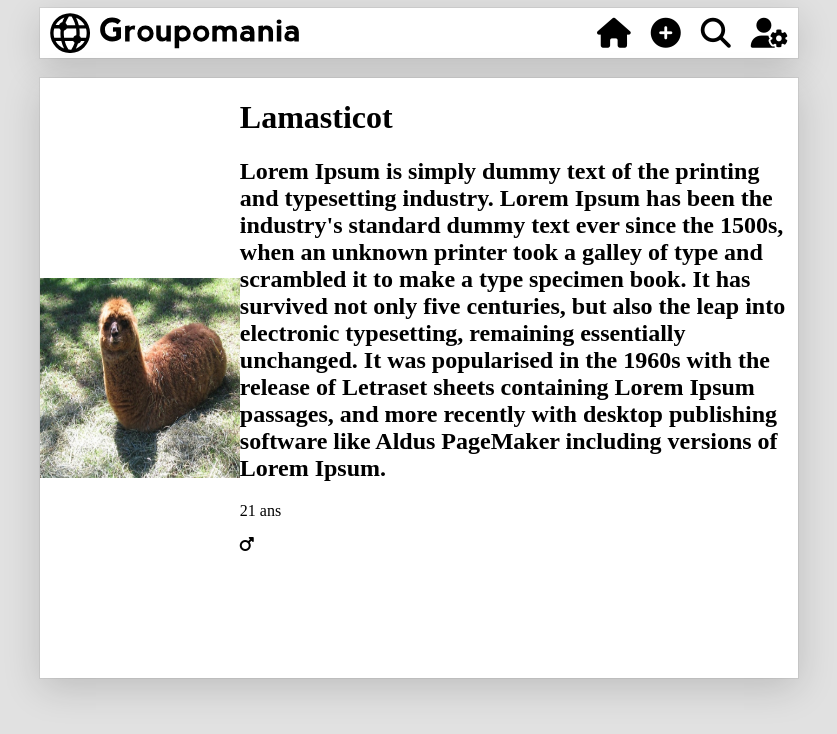
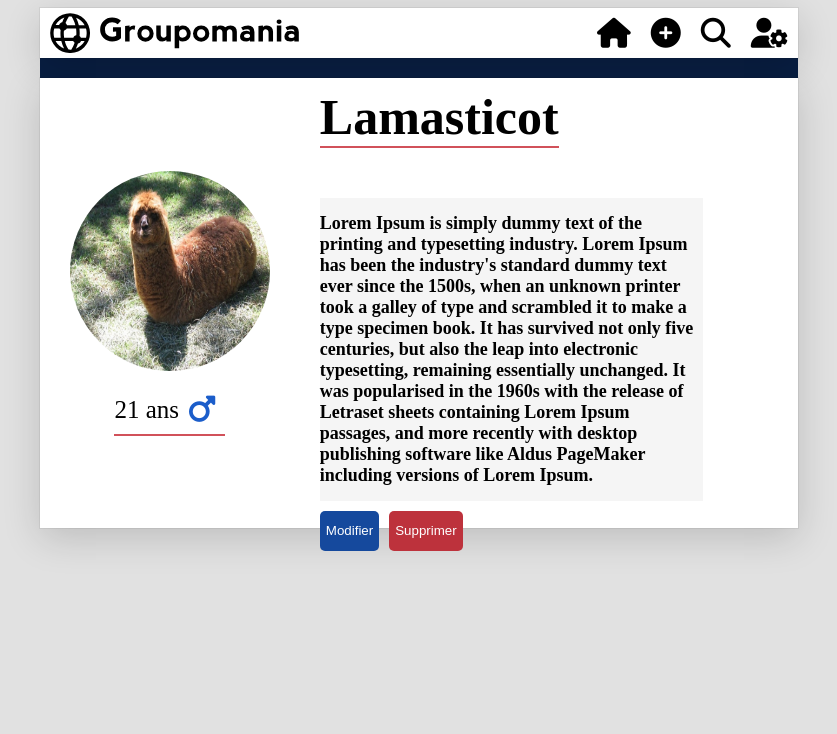
Before and after one commit to Salim-camara/CamaraMohamedSalim_7_15092021, a React (Create React App) app in the folder front-end/: page / in a window 1280 px wide. Shown: the top 734 px of the page, without its empty margins (221-1058 px from the left). Built offline with nearby package versions, Linux system fonts and the light colour scheme.

Commit message:
Ajout de la page de profil user

```diff
--- a/front-end/src/HOME/Pages/setting.js
+++ b/front-end/src/HOME/Pages/setting.js
@@ -14,20 +14,24 @@ const Setting = () => {
                 {/* partie PdP */}
                 <div className="left">
                     <img src={ PdP } className="left--pdp" />
+                    <div className="left__age">
+                        <p className="left__age--p">21 ans</p>
+                        <i class="fas fa-mars left__age--icon"></i>
+                    </div>
                 </div>
 
                 {/* Partie description */}
                 <div className="right">
 
                     <div className="right__title">
-                        <h1>Lamasticot</h1>
+                        <h1 className="right__title--h1">Lamasticot</h1>
                     </div>
                     <div className="right__bio">
                         <h2>Lorem Ipsum is simply dummy text of the printing and typesetting industry. Lorem Ipsum has been the industry's standard dummy text ever since the 1500s, when an unknown printer took a galley of type and scrambled it to make a type specimen book. It has survived not only five centuries, but also the leap into electronic typesetting, remaining essentially unchanged. It was popularised in the 1960s with the release of Letraset sheets containing Lorem Ipsum passages, and more recently with desktop publishing software like Aldus PageMaker including versions of Lorem Ipsum.</h2>
                     </div>
-                    <div className="right__age">
-                        <p>21 ans</p>
-                        <i class="fas fa-mars"></i>
+                    <div className="right__button">
+                        <button className="right__button--modify button">Modifier</button>
+                        <button className="right__button--delete button">Supprimer</button>
                     </div>
 
                 </div>
--- a/front-end/src/HOME/Styles/pages/_setting.scss
+++ b/front-end/src/HOME/Styles/pages/_setting.scss
@@ -1,24 +1,97 @@
-.set {
+.set{
+    background-color: $primary-color;
+    width: 100%;
 }
-
 .container {
     @include dsf();
     background-color: white;
     box-shadow: $box-shadow;
-    height: 600px;
     width: 100%;
+    height: 450px;
     margin-top: 20px;
 }
 
 // partie PDP
 .left {
-    @include dsf();
-    align-items: center;
+    @include dsc(center);
     height: 100%;
+    margin-left: 30px;
 
     &--pdp {
         height: 200px;
         width: 200px;
+        border-radius: 50% 50%;
+    }
+
+    &__age {
+        @include dsf();
+        align-items: flex-end;
+        border-bottom: 2px solid $secondary-color;
+
+        &--p {
+            font-size: 25px;
+            margin-bottom: 10px;
+        }
+        &--icon {
+            font-size: 30px;
+            color: lighten($primary-color, 30%);
+            margin: 10px
+        }
     }
 
 }
+
+// Partie biographie
+.right {
+    @include dsc();
+    align-items: flex-start;
+    height: 100%;
+    margin: 10px 0 0 50px;
+
+    &__title {
+        font-size: 25px;
+        border-bottom: 2px solid $secondary-color;
+        margin-bottom: 50px;
+
+        &--h1 {
+            margin: 0;
+        }
+    }
+    &__bio {
+        width: 80%;
+        font-size: 12px;
+        background-color: lighten($tertiary-color, 28%);
+    }
+
+    &__button {
+
+        &--modify {
+            color: white;
+            background-color: lighten($primary-color, 20%);
+            border: none;
+            border-radius: 5px 5px 5px 5px;
+
+            &:hover {
+                cursor: pointer;
+                background-color: lighten($primary-color, 30%);
+            }
+        }
+        &--delete {
+            color: white;
+            background-color: darken($secondary-color, 10%);
+            border-radius: 5px 5px 5px 5px;
+            border: none;
+            margin-left: 10px;
+
+            &:hover {
+                cursor: pointer;
+                background-color: darken($secondary-color, 5%);
+            }
+        }
+    }
+}
+
+.button {
+    margin-top: 10px;
+    height: 40px;
+}
```
